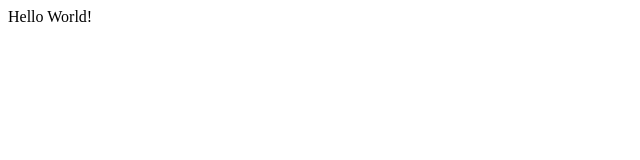
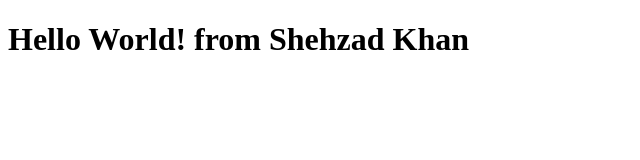
Before and after one commit to Shahzadsk046/Bootcamp-Class-1, a plain HTML site: page index.html in a window 1280 px wide. Shown: the whole page, without its empty margins (0-640 px from the left). Drawn offline with Linux system fonts and the light colour scheme.

Commit message:
modified index.html

```diff
--- a/index.html
+++ b/index.html
@@ -7,6 +7,6 @@
     <title>1st Class Bootcamp</title>
 </head>
 <body>
-    Hello World!
+    <h1>Hello World! from Shehzad Khan</h1>
 </body>
 </html>
```
